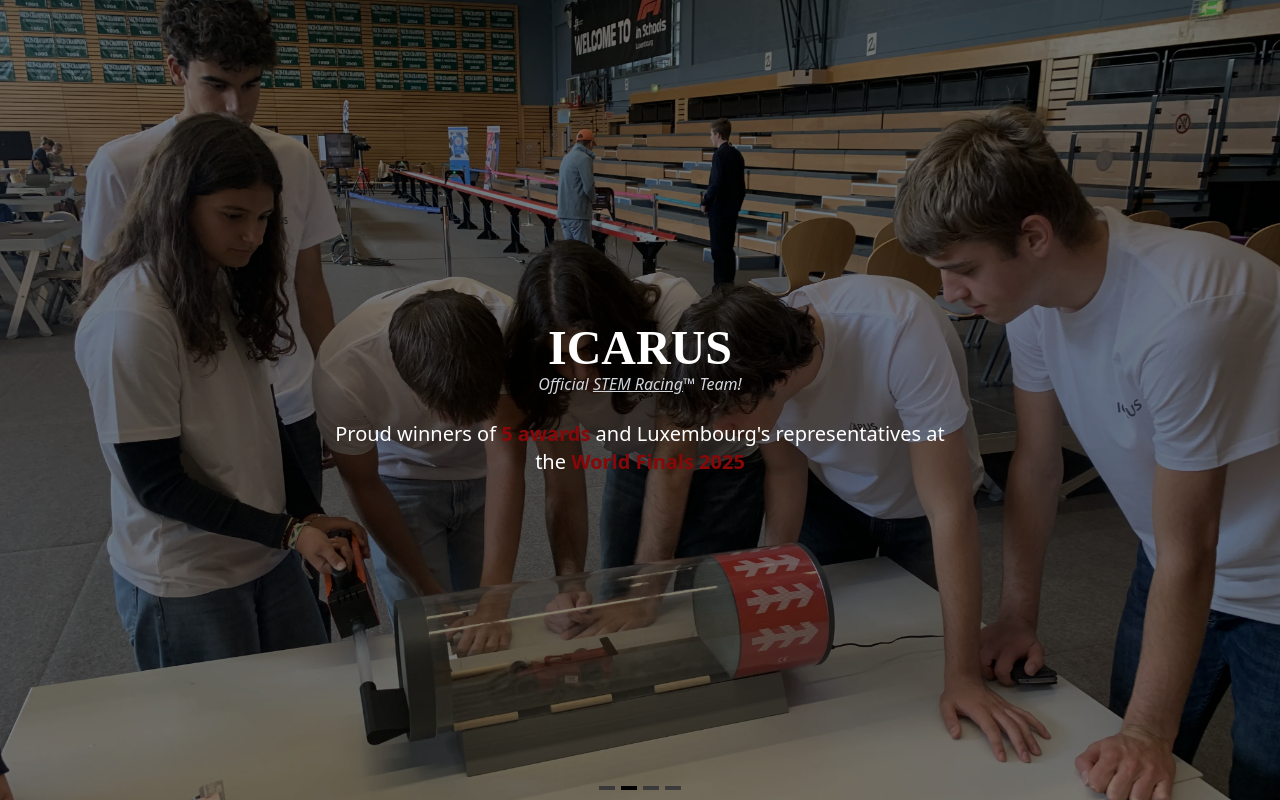
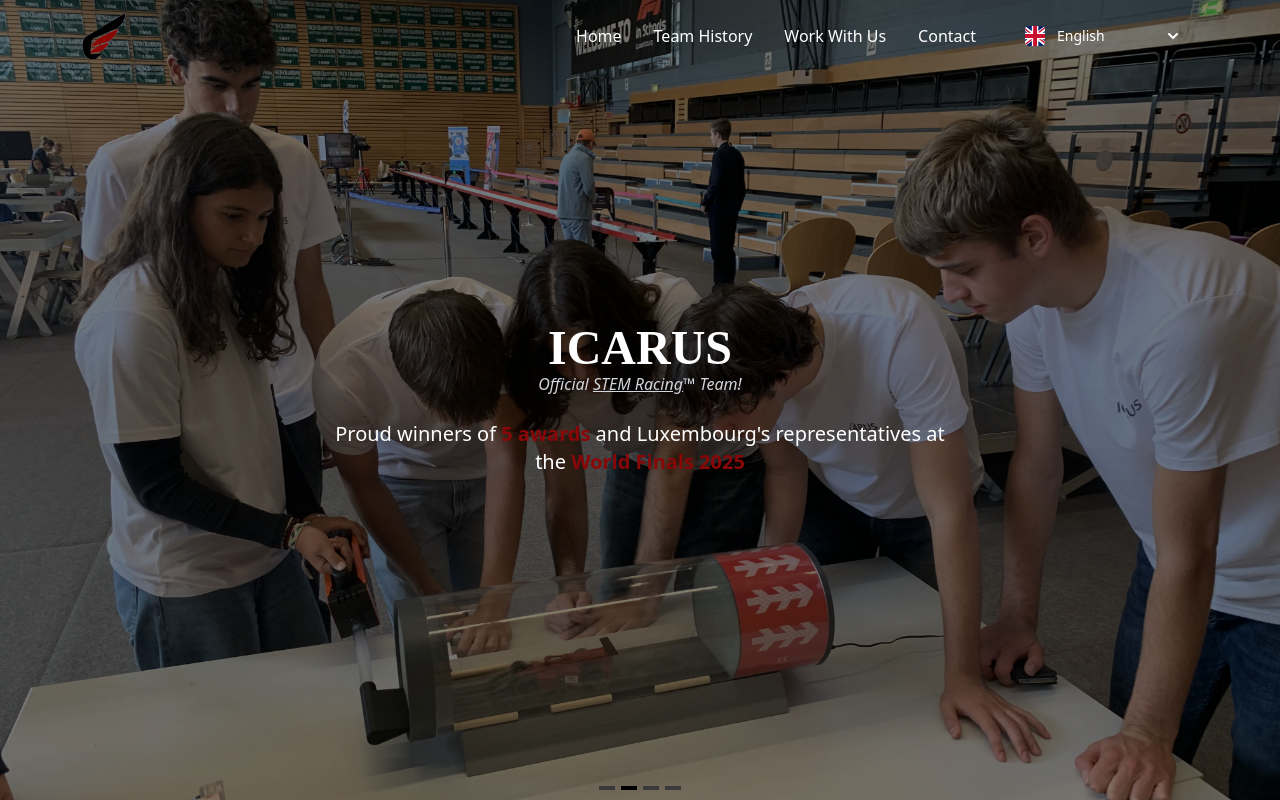
Before and after one commit to ccsio/icarus-website2, a Vue app: page / in a window 1280 px wide. Shown: the top 800 px of the page. Built offline with nearby package versions, Linux system fonts and the light colour scheme; grey boxes are pictures that could not be loaded; a web font is replaced by a local one.

Commit message:
navbar v1

```diff
--- /dev/null
+++ b/src/components/LanguageDropdown.vue
@@ -0,0 +1,96 @@
+<script setup>
+import { ref, computed, onMounted, onUnmounted } from 'vue'
+import { useI18n } from 'vue-i18n'
+
+const { locale } = useI18n()
+const isOpen = ref(false)
+const dropdownRef = ref(null)
+
+// 1. Define your languages and flag paths (pointing to /public/flags/)
+const languages = [
+  { code: 'en', name: 'English', flag: 'icons/en.svg' },
+  { code: 'fr', name: 'Français', flag: 'icons/fr.svg' }
+]
+
+// 2. Get the currently active language object
+const currentLanguage = computed(() =>
+  languages.find(lang => lang.code === locale.value) || languages[0]
+)
+
+// 3. Function to change language
+const selectLanguage = (code) => {
+  locale.value = code
+  localStorage.setItem('user-lang', code)
+  isOpen.value = false
+}
+
+// 4. Close dropdown when clicking outside
+const handleClickOutside = (event) => {
+  if (dropdownRef.value && !dropdownRef.value.contains(event.target)) {
+    isOpen.value = false
+  }
+}
+
+onMounted(() => window.addEventListener('click', handleClickOutside))
+onUnmounted(() => window.removeEventListener('click', handleClickOutside))
+</script>
+
+<template>
+  <div class="relative inline-block text-left" ref="dropdownRef">
+    <!-- Trigger Button -->
+    <button
+      type="button"
+      @click="isOpen = !isOpen"
+      class="inline-flex items-center justify-between w-48 rounded-md px-4 py-2 text-sm font-medium text-black md:text-white border hover:border-icarus-red border-transparent focus:outline-none"
+    >
+      <div class="flex items-center gap-3">
+        <img :src="currentLanguage.flag" class="h-5 w-5 rounded-sm object-cover" />
+        <span>{{ currentLanguage.name }}</span>
+      </div>
+      <!-- Chevron Icon -->
+      <svg
+        :class="['ml-2 h-5 w-5 transition-transform', isOpen ? 'rotate-180' : '']"
+        xmlns="http://www.w3.org/2000/svg"
+        viewBox="0 0 20 20"
+        fill="currentColor"
+      >
+        <path fill-rule="evenodd" d="M5.293 7.293a1 1 0 011.414 0L10 10.586l3.293-3.293a1 1 0 111.414 1.414l-4 4a1 1 0 01-1.414 0l-4-4a1 1 0 010-1.414z" clip-rule="evenodd" />
+      </svg>
+    </button>
+
+    <!-- Dropdown Menu -->
+    <transition
+      enter-active-class="transition ease-out duration-100"
+      enter-from-class="transform opacity-0 scale-95"
+      enter-to-class="transform opacity-100 scale-100"
+      leave-active-class="transition ease-in duration-75"
+      leave-from-class="transform opacity-100 scale-100"
+      leave-to-class="transform opacity-0 scale-95"
+    >
+      <div
+        v-if="isOpen"
+        class="origin-top-right absolute right-0 mt-2 w-48 rounded-md shadow-lg bg-white ring-1 ring-icarus-red ring-opacity-5 z-50"
+      >
+        <div class="py-1">
+          <button
+            v-for="lang in languages"
+            :key="lang.code"
+            @click="selectLanguage(lang.code)"
+            :class="[
+              'flex items-center gap-3 w-full text-left px-4 py-2 text-sm hover:bg-gray-100 transition-colors',
+              locale === lang.code ? 'bg-gray-50 text-icarus-red font-semibold' : 'text-gray-700'
+            ]"
+          >
+            <img :src="lang.flag" class="h-5 w-5 rounded-sm object-cover" />
+            <span class="flex-1">{{ lang.name }}</span>
+
+            <!-- Checkmark for active language -->
+            <svg v-if="locale === lang.code" class="h-4 w-4 text-icarus-red" fill="currentColor" viewBox="0 0 20 20">
+              <path d="M16.707 5.293a1 1 0 010 1.414l-8 8a1 1 0 01-1.414 0l-4-4a1 1 0 011.414-1.414L8 12.586l7.293-7.293a1 1 0 011.414 0z" />
+            </svg>
+          </button>
+        </div>
+      </div>
+    </transition>
+  </div>
+</template>
--- /dev/null
+++ b/src/components/Navbar.vue
@@ -0,0 +1,81 @@
+<script setup>
+import { ref } from 'vue'
+import { RouterLink } from 'vue-router'
+import LanguageDropdown from '../components/LanguageDropdown.vue'
+
+const mobileOpen = ref(false)
+
+const navItems = [
+  { label: 'Home', to: '/' },
+  { label: 'Team History', to: '/team-history' },
+  { label: 'Work With Us', to: '/work-with-us' },
+  { label: 'Contact', to: '/contact' }
+]
+
+const closeMobile = () => mobileOpen.value = false
+</script>
+
+<template>
+  <nav class="fixed top-0 left-0 w-full z-50 bg-transparent">
+    <div class="max-w-6xl mx-auto px-4 py-3 flex items-center justify-between">
+
+      <!-- Logo -->
+      <RouterLink to="/" class="z-50">
+        <img src="/icons/logo.webp" class="h-10 md:h-12" alt="Logo" />
+      </RouterLink>
+
+      <!-- Desktop Menu -->
+      <div class="hidden md:flex items-center space-x-8">
+        <RouterLink
+          v-for="item in navItems"
+          :key="item.to"
+          :to="item.to"
+          class="text-white hover:text-icarus-red transition-colors font-medium"
+        >
+          {{ $t(item.label) }}
+        </RouterLink>
+        <LanguageDropdown />
+      </div>
+
+      <!-- Mobile Hamburger Button -->
+      <button
+        @click="mobileOpen = !mobileOpen"
+        class="md:hidden z-50 p-2 text-white bg-icarus-red/20 rounded-lg backdrop-blur-sm"
+      >
+        <svg class="w-6 h-6" fill="none" stroke="currentColor" viewBox="0 0 24 24">
+          <path v-if="!mobileOpen" stroke-linecap="round" stroke-linejoin="round" stroke-width="2" d="M4 6h16M4 12h16M4 18h16"/>
+          <path v-else stroke-linecap="round" stroke-linejoin="round" stroke-width="2" d="M6 18L18 6M6 6l12 12"/>
+        </svg>
+      </button>
+
+      <!-- Mobile Menu Overlay -->
+      <Transition
+        enter-active-class="transition duration-200 ease-out"
+        enter-from-class="opacity-0 translate-y-[-20px]"
+        enter-to-class="opacity-100 translate-y-0"
+        leave-active-class="transition duration-150 ease-in"
+        leave-from-class="opacity-100 translate-y-0"
+        leave-to-class="opacity-0 translate-y-[-20px]"
+      >
+        <div
+          v-if="mobileOpen"
+          class="absolute top-full left-0 w-full bg-white border-b border-gray-200 shadow-xl p-6 flex flex-col space-y-4 md:hidden"
+        >
+          <RouterLink
+            v-for="item in navItems"
+            :key="item.to"
+            :to="item.to"
+            @click="closeMobile"
+            class="text-gray-800 text-lg font-semibold border-b border-gray-100 pb-2"
+          >
+            {{ $t(item.label) }}
+          </RouterLink>
+
+          <div class="pt-2">
+            <LanguageDropdown />
+          </div>
+        </div>
+      </Transition>
+    </div>
+  </nav>
+</template>
--- a/src/components/SplashScreen.vue
+++ b/src/components/SplashScreen.vue
@@ -16,8 +16,6 @@
         {"path": "/image_carousel/team_gen3.webp", "id": 2},
         {"path": "/image_carousel/team_gen3_2.webp", "id": 3}
     ]
-
-    const fr_flag = "/icons/fr.svg"
 </script>
 
 <template>
@@ -58,6 +56,4 @@
         </div>
     </div>
 </div>
-
-<img :src="fr_flag" />
 </template>
--- a/src/main.js
+++ b/src/main.js
@@ -1,4 +1,5 @@
 import { createApp } from 'vue'
+import PrimeVue from 'primevue/config';
 import App from './App.vue'
 import router from './router'
 import i18n from './i18n'
@@ -9,5 +10,6 @@
 
 app.use(router)
 app.use(i18n)
+app.use(PrimeVue)
 
 app.mount('#app')
--- a/src/views/HomeView.vue
+++ b/src/views/HomeView.vue
@@ -1,8 +1,10 @@
 <script setup>
 import SplashScreen from '../components/SplashScreen.vue'
+import Navbar from '../components/Navbar.vue'
 </script>
 
 <template>
+  <Navbar />
   <SplashScreen />
   <RouterView />
 </template>
```
Also changed, not shown: public/icons/en.svg (renamed from public/icons/gb.svg).
